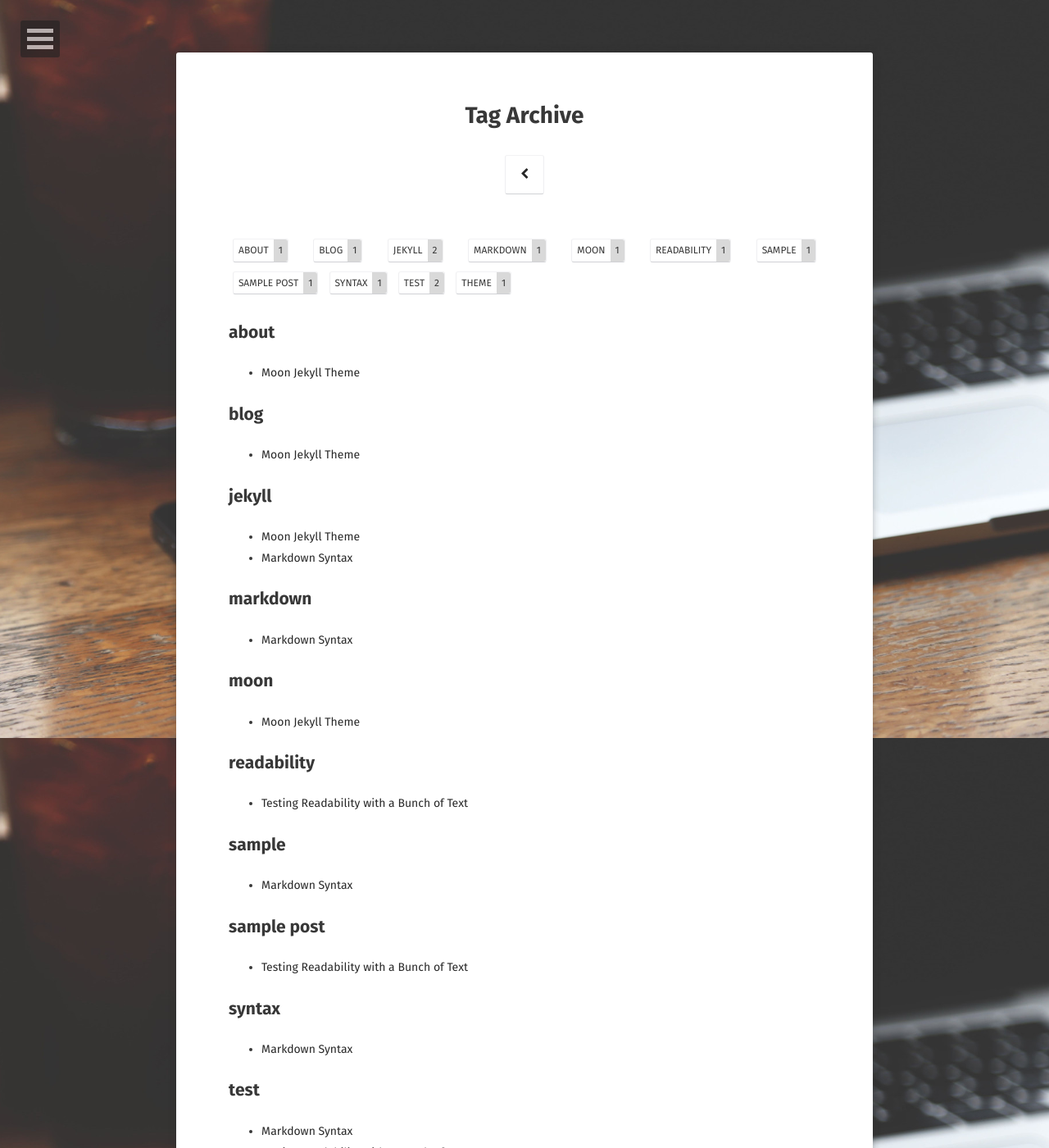
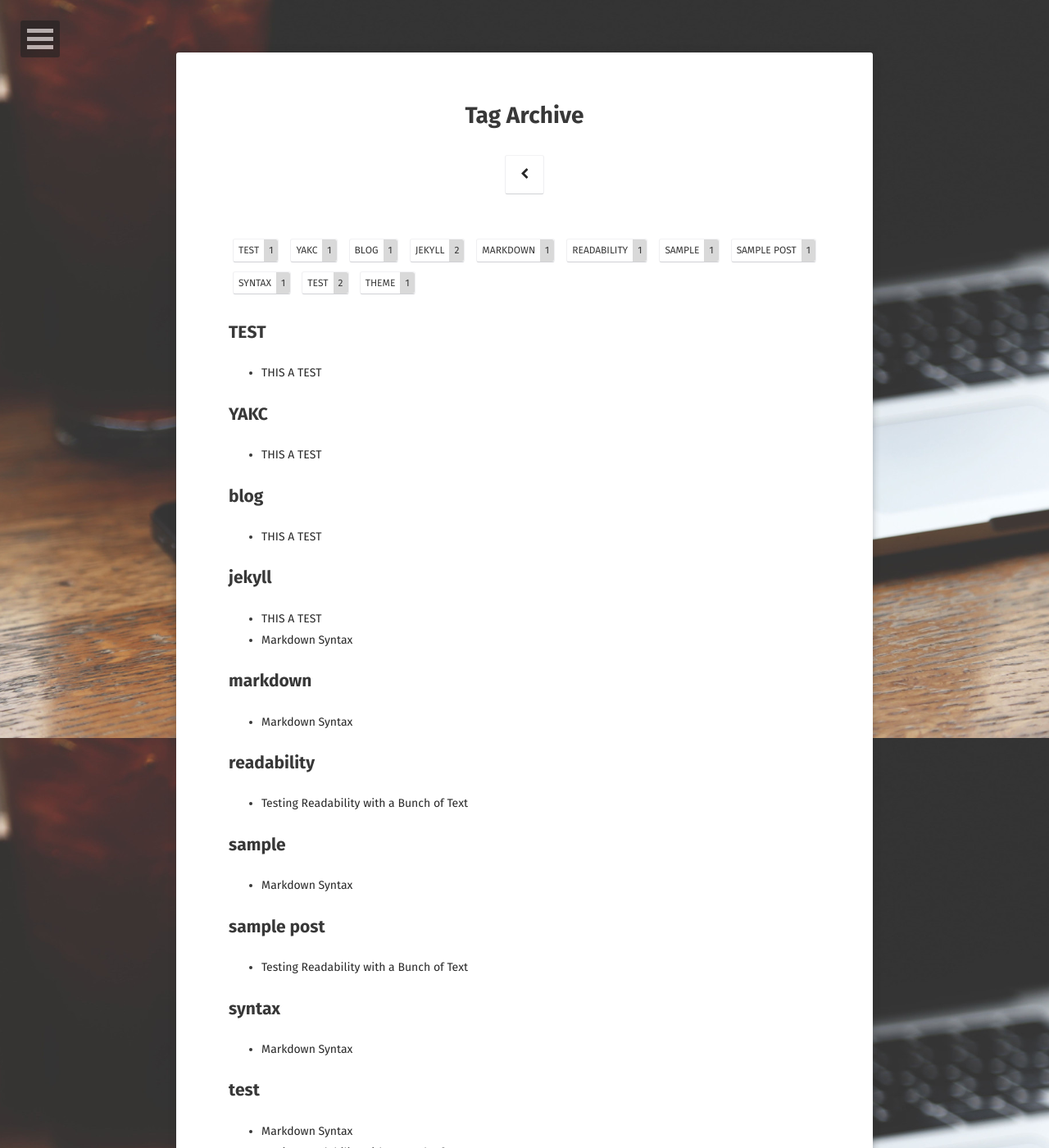
Before and after one commit to yzkc/yzkc.github.io, a Jekyll site: the page built from tags/index.html, in a window 1280 px wide and 1400 px high. Shown: the whole window at 82% size. Built offline with Jekyll 4.4.1, drawn with Linux system fonts in a browser that asks for light colours; some web fonts are replaced; comment, search, counter and statistics services are not loaded; some of the changed text lies outside the part shown.

Commit message:
edit_home

```diff
--- a/_posts/2016-03-21-moon-theme.md
+++ b/_posts/2016-03-21-moon-theme.md
@@ -1,14 +1,14 @@
 ---
 layout: post
-title:  "Moon Jekyll Theme"
-date:   2016-04-06
-excerpt: "Minimal, one column Jekyll theme for your blog."
+title:  "THIS A TEST"
+date:   2016-08-05
+excerpt: "HELLO,THIS A TEST!"
 project: true
 tag:
 - jekyll
-- moon
+- TEST
 - blog
-- about
+- YAKC
 - theme
 comments: true
 ---
@@ -19,10 +19,9 @@ comments: true
 
  I'm not a developer or designer. And I don't add footer to show who did this theme. If you like this theme or using it, please give a **star** for motivation, It makes me happy.
 
-<iframe src="https://ghbtns.com/github-btn.html?user=TaylanTatli&repo=Moon&type=star&count=true&size=large" frameborder="0" scrolling="0" width="160px" height="30px"></iframe>
 
 ## Installation
-* Fork the [Moon repo](https://github.com/TaylanTatli/Moon/fork)
+* Fork the [yzkc](https://github.com/yzkc)
 * Edit `_config.yml` file.
 * Remove sample posts from `_posts` folder and add yours.
 * Edit `index.md` file in `about` folder.
@@ -47,7 +46,7 @@ That's all.
 {% endcapture %}
 {% include gallery images=images caption="Moon Theme on Small Screen Size" cols=2 %}
 
-See a [live version of Moon](http://taylantatli.github.io/Moon) hosted on GitHub.
+See a [yzkc](http://yzkc.github.io/) hosted on GitHub.
 
 ## Site Setup
 A quick checklist of the files you’ll want to edit to get up and running.
```
